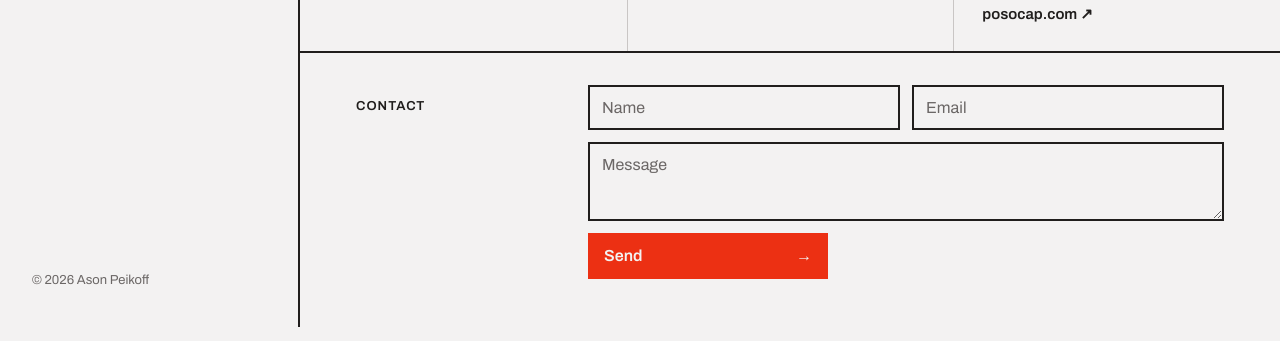
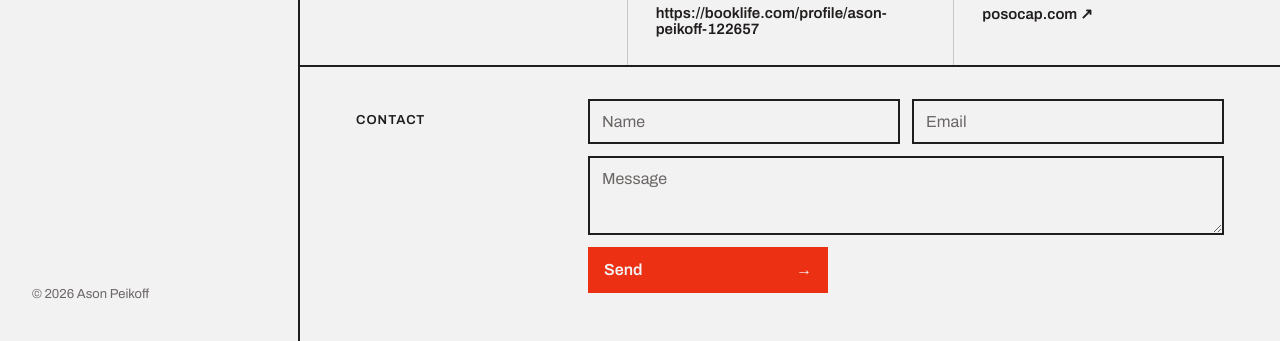
Before and after one commit to hack-r/asonpeikoff.com, a plain HTML site: page public/index.html in a window 1280 px wide. Shown: the part 617-958 px from the top of the page. Drawn offline with Linux system fonts and the light colour scheme.

Commit message:
Update index.html

```diff
--- a/public/index.html
+++ b/public/index.html
@@ -65,6 +65,7 @@
         <div class="cell">
           <span class="numeral" aria-hidden="true">II</span>
           <span class="label">Fiction</span>
+          <span class="link">https://booklife.com/profile/ason-peikoff-122657 </span>
         </div>
         <a class="cell" href="https://posocap.com">
           <span class="numeral" aria-hidden="true">III</span>
```
